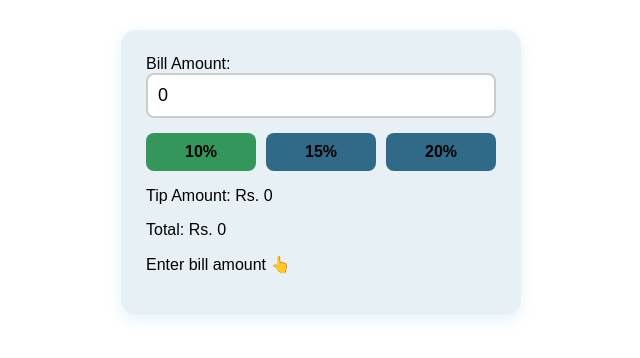
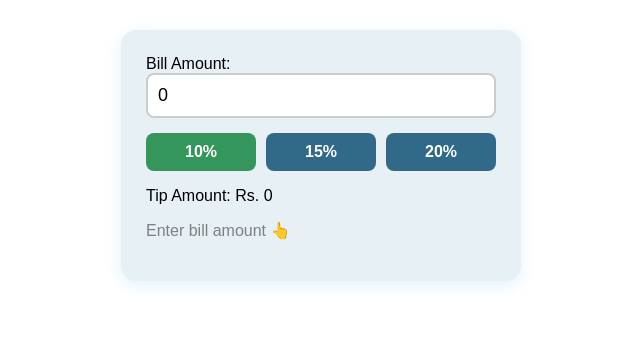
Before and after one commit to RadhikaKapoor383/React-Codes, a React (Vite) app: page / in a window 1280 px wide. Shown: the top 358 px of the page, without its empty margins (319-959 px from the left). Built offline with nearby package versions, Linux system fonts and the light colour scheme.

Commit message:
modeified button styling and total bill was showing twice so solve that too.

```diff
--- a/src/TipCalculator.jsx
+++ b/src/TipCalculator.jsx
@@ -6,6 +6,20 @@ function TipCalculator() {
 
     const tipAmount = bill * tipPercent / 100;
     const total = bill + tipAmount;
+
+    const btnStyle = (value) => ({
+        flex: 1,
+        padding: "10px",
+        border: "none",
+        borderRadius: "8px",
+        cursor: "pointer",
+        fontWeight: "bold",
+        fontSize: "16px",
+        color: "white",
+        backgroundColor: tipPercent === value
+            ? "rgba(19, 134, 63, 0.84)"   // green = selected
+            : "rgba(15, 80, 116, 0.84)"   // blue  = not selected
+    });
 
     return (
         <div style={{
@@ -28,33 +42,14 @@ function TipCalculator() {
                 display: "flex", gap: "10px",
                 margin: "15px 0"
             }}>
-                <button onClick={() => setTip(10)}
-                style={{
-                    flex: 1, padding: "10px",
-                    border: "none", borderRadius: "8px",
-                    cursor: "pointer", fontWeight: "bold",
-                    fontSize: "16px", backgroundColor: tipPercent === 10 ? "rgba(19, 134, 63, 0.84)" : "rgba(15, 80, 116, 0.84)"
-                }}>10%</button>
-                <button onClick={() => setTip(15)}
-                style={{
-                    flex: 1, padding: "10px",
-                    border: "none", borderRadius: "8px",
-                    cursor: "pointer", fontWeight: "bold",
-                    fontSize: "16px", backgroundColor: tipPercent === 15 ? "rgba(19, 134, 63, 0.84)" : "rgba(15, 80, 116, 0.84)"
-                }}>15%</button>
-                <button onClick={() => setTip(20)}
-                style={{
-                    flex: 1, padding: "10px",
-                    border: "none", borderRadius: "8px",
-                    cursor: "pointer", fontWeight: "bold",
-                    fontSize: "16px", backgroundColor: tipPercent === 20 ? "rgba(19, 134, 63, 0.84)" : "rgba(15, 80, 116, 0.84)"
-                }}>20%</button>
+                <button onClick={() => setTip(10)} style={btnStyle(10)}>10%</button>
+                <button onClick={() => setTip(15)} style={btnStyle(15)}>15%</button>
+                <button onClick={() => setTip(20)} style={btnStyle(20)}>20%</button>
 
             </div>
             <p>Tip Amount: Rs. {tipAmount}</p>
-            <p>Total:      Rs. {total}</p>
             {bill === 0
-                ? <p>Enter bill amount 👆</p>
+                ? <p style={{ color: "gray" }}>Enter bill amount 👆</p>
                 : <p>Total: Rs. {total}</p>
             }
         </div>
```
